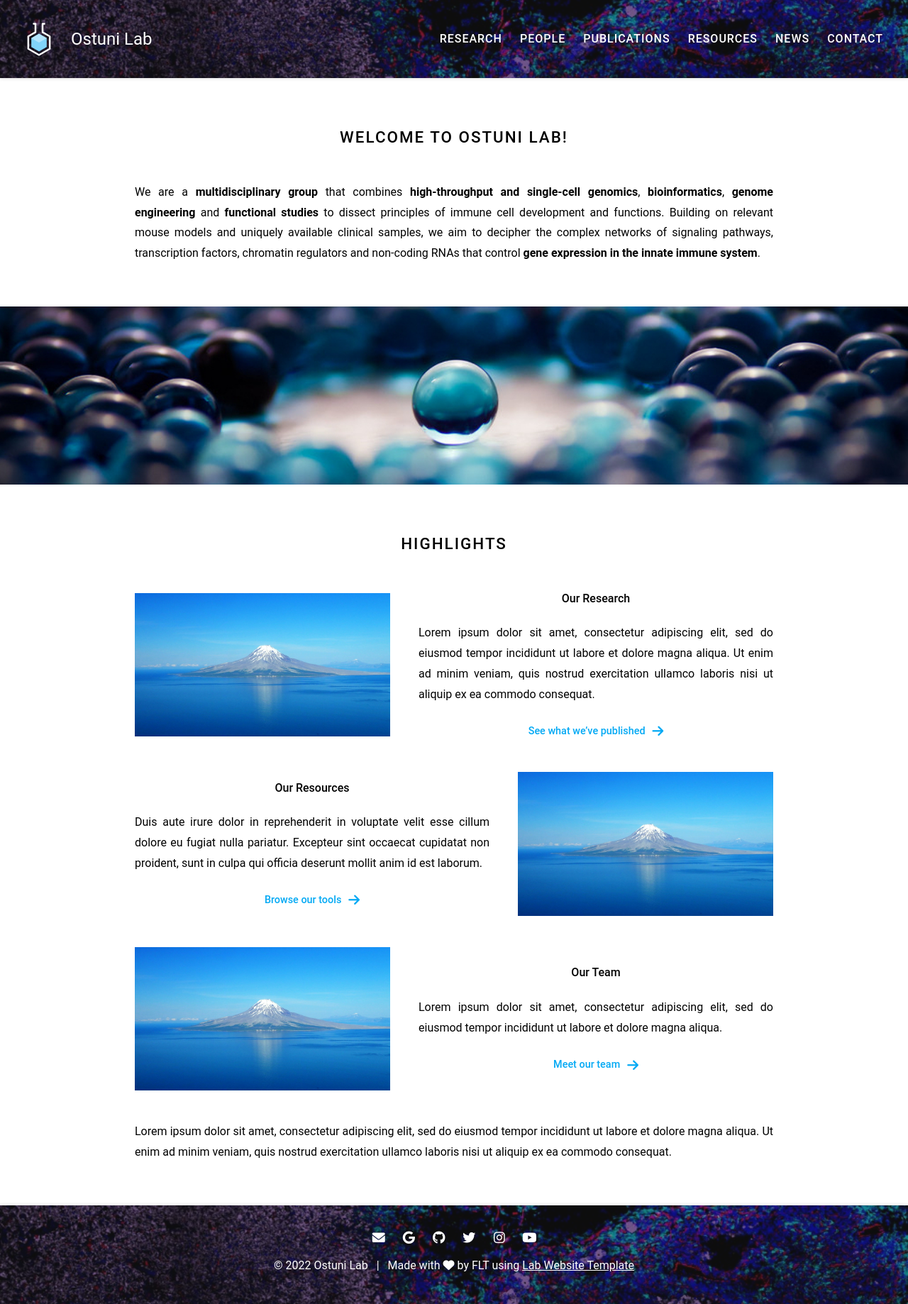
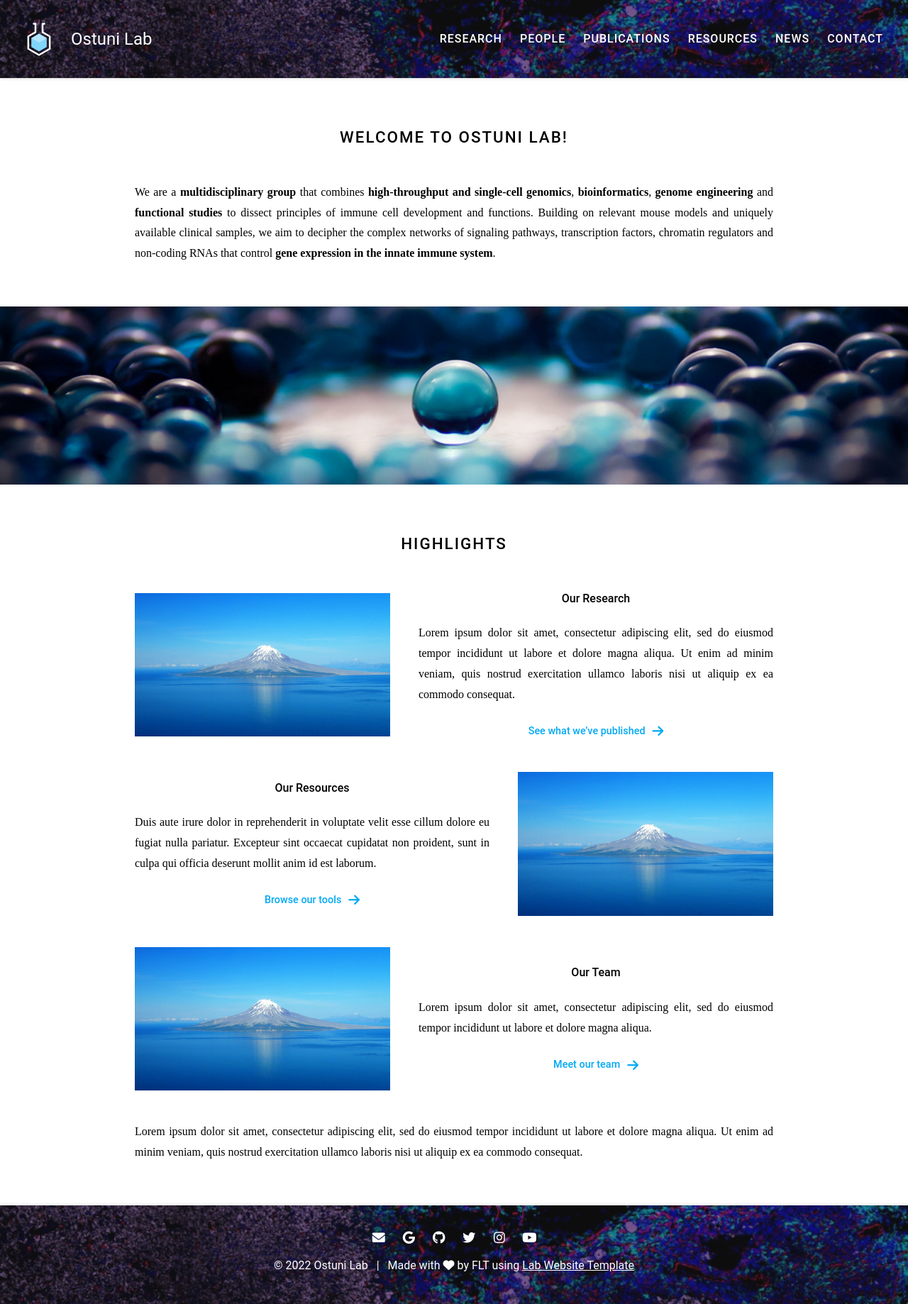
Before and after one commit to laterz-f/labwebsite, a Jekyll site: the page built from index.md, in a window 1280 px wide. Shown: the whole page at 71% size. Built offline with Jekyll 4.4.1, drawn with Linux system fonts in a browser that asks for light colours; some web fonts are replaced.

Commit message:
Update theme.scss

```diff
--- a/css/theme.scss
+++ b/css/theme.scss
@@ -6,9 +6,9 @@ $dark-accent: $light-blue-900;
 
 // font types
 // also see /_includes/fonts.html to change fonts
-$serif: "Roboto", serif; // font name, fallback font type
+$serif: "Roboto+Serif", serif; // font name, fallback font type
 $sans: "Roboto", sans-serif;
-$mono: "Roboto Mono", monospace;
+$mono: "Roboto+Mono", monospace;
 
 // line spacing
 $spacing: 1.5;
```
